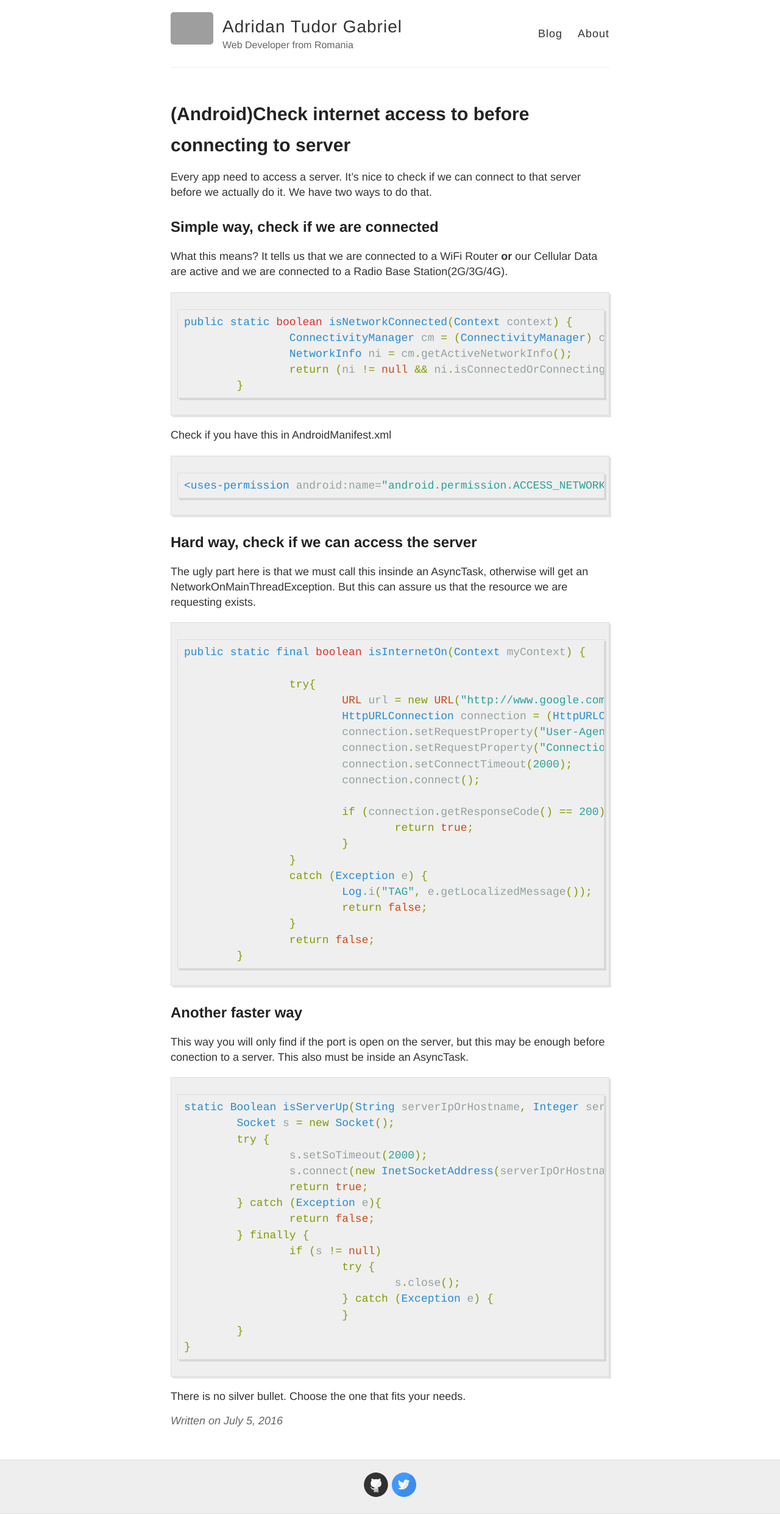
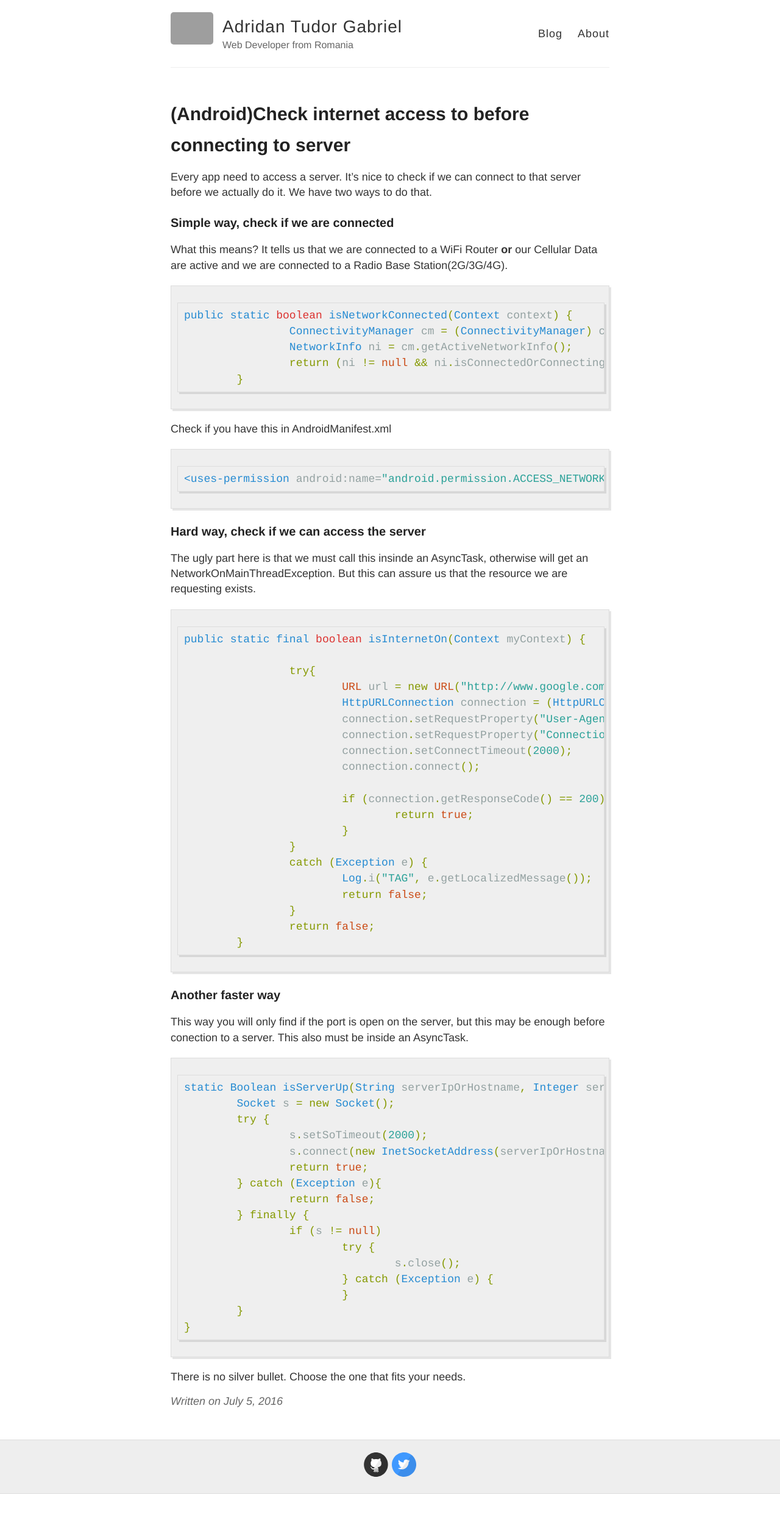
Before and after one commit to tudoradridan/tudoradridan.github.io, a Jekyll site: the page built from _posts/2016-7-5-Android-check-connectivity.md, in a window 1280 px wide. Shown: the whole page at 61% size. Built offline with Jekyll 4.4.1, drawn with Linux system fonts in a browser that asks for light colours; after the commit the page ends 2449 px from its top, so only the background shows below that; grey boxes are pictures that could not be loaded.

````diff
--- a/_posts/2016-7-5-Android-check-connectivity.md
+++ b/_posts/2016-7-5-Android-check-connectivity.md
@@ -5,7 +5,7 @@ title: (Android)Check internet access to before connecting to server
 Every app need to access a server. It's nice to check if we can connect to that server before we actually do it.
 We have two ways to do that.
 
-## Simple way, check if we are connected
+### Simple way, check if we are connected
 
 What this means? It tells us that we are connected to a WiFi Router **or** our Cellular Data are active and we are connected to a Radio Base Station(2G/3G/4G).
 
@@ -22,7 +22,7 @@ Check if you have this in AndroidManifest.xml
 <uses-permission android:name="android.permission.ACCESS_NETWORK_STATE" />
 ```
 
-## Hard way, check if we can access the server
+### Hard way, check if we can access the server
 
 The ugly part here is that we must call this insinde an AsyncTask, otherwise will get an NetworkOnMainThreadException. But this can assure us that the resource we are requesting exists.
 
@@ -49,7 +49,7 @@ public static final boolean isInternetOn(Context myContext) {
 	}
 ```
 
-## Another faster way
+### Another faster way
 
 This way you will only find if the port is open on the server, but this may be enough before conection to a server. This also must be inside an AsyncTask.
 
````
